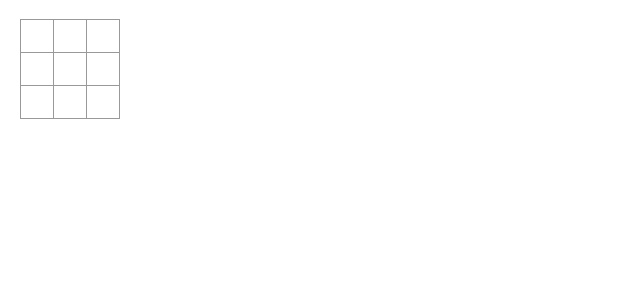
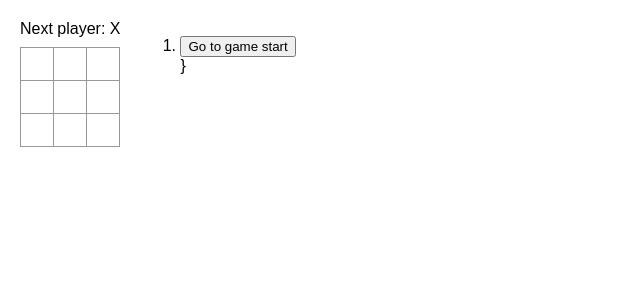
Before and after one commit to grantcko/react-tiktactoe, a React (Create React App) app in the folder src/: page / in a window 1280 px wide. Shown: the top 300 px of the page, without its empty margins (0-640 px from the left). Built offline with nearby package versions, Linux system fonts and the light colour scheme.

Commit message:
added winner and history

```diff
--- a/src/App.js
+++ b/src/App.js
@@ -4,11 +4,10 @@
   return <button className="square" onClick={onSquareClick}>{value}</button>;
 }
 
-export default function Board() {
-  const [xIsNext, setXIsNext] = useState(true)
-  const [squares, setSquares] = useState(Array(9).fill(null));
+function Board({ xIsNext, squares, onPlay }) {
+
   function handleClick(i) {
-    if (squares[i]) {
+    if (squares[i] || calculateWinner(squares)) {
       return;
     }
     const nextSquares = squares.slice();
@@ -17,11 +16,20 @@
     } else {
       nextSquares[i] = "O";
     }
-    setSquares(nextSquares);
-    setXIsNext(!xIsNext)
+    onPlay(nextSquares);
   }
+
+  const winner = calculateWinner(squares);
+  let status;
+  if (winner) {
+    status = "Winner: " + winner;
+  } else {
+    status = "Next player: " + (xIsNext ? "X" : "O");
+  }
+
   return (
     <>
+      <div className="status">{status}</div>
       <div className="board-row">
         <Square value={squares[0]} onSquareClick={() => handleClick(0)} />
         <Square value={squares[1]} onSquareClick={() => handleClick(1)} />
@@ -40,3 +48,65 @@
     </>
   );
 }
+
+export default function Game() {
+  const [xIsNext, setXIsNext] = useState(true);
+  const [history, setHistory] = useState([Array(9).fill(null)]);
+  const [currentMove, setCurrentMove] = useState(0);
+  const currentSquares = history[history.length - 1];
+  function handlePlay(nextSquares) {
+    setHistory([...history.slice (0, currentMove + 1), nextSquares]);
+    setCurrentMove(nextHistory.length - 1)
+    setXIsNext(!xIsNext);
+  }
+
+  function jumpTo(nextMove) {
+    setCurrentMove(nextMove);
+    setXIsNext(nextMove % 2 === 0);
+  }
+
+  const moves = history.map((squares, move) => {
+    let description;
+    if (move > 0) {
+      description = 'Go to move #' + move;
+    } else {
+      description = 'Go to game start';
+    }
+    return (
+      <li key={move}>
+        <button onClick={() => jumpTo(move)}>{description}</button>
+      </li>
+    );
+  });
+
+  return (
+    <div className="game">
+      <div className="game-board">
+        <Board xIsNext={xIsNext} squares={currentSquares} onPlay={handlePlay} />
+      </div>
+      <div className="game-info">
+        <ol>{moves}}</ol>
+      </div>
+    </div>
+  );
+}
+
+function calculateWinner(squares) {
+  const lines = [
+    [0, 1, 2],
+    [3, 4, 5],
+    [6, 7, 8],
+    [0, 3, 6],
+    [1, 4, 7],
+    [2, 5, 8],
+    [0, 4, 8],
+    [2, 4, 6]
+  ];
+  for (let i = 0; i < lines.length; i++) {
+    const [a, b, c] = lines[i];
+    if (squares[a] && squares[a] === squares[b] && squares[a] === squares[c]) {
+      return squares[a];
+    }
+  }
+  return null;
+}
```
